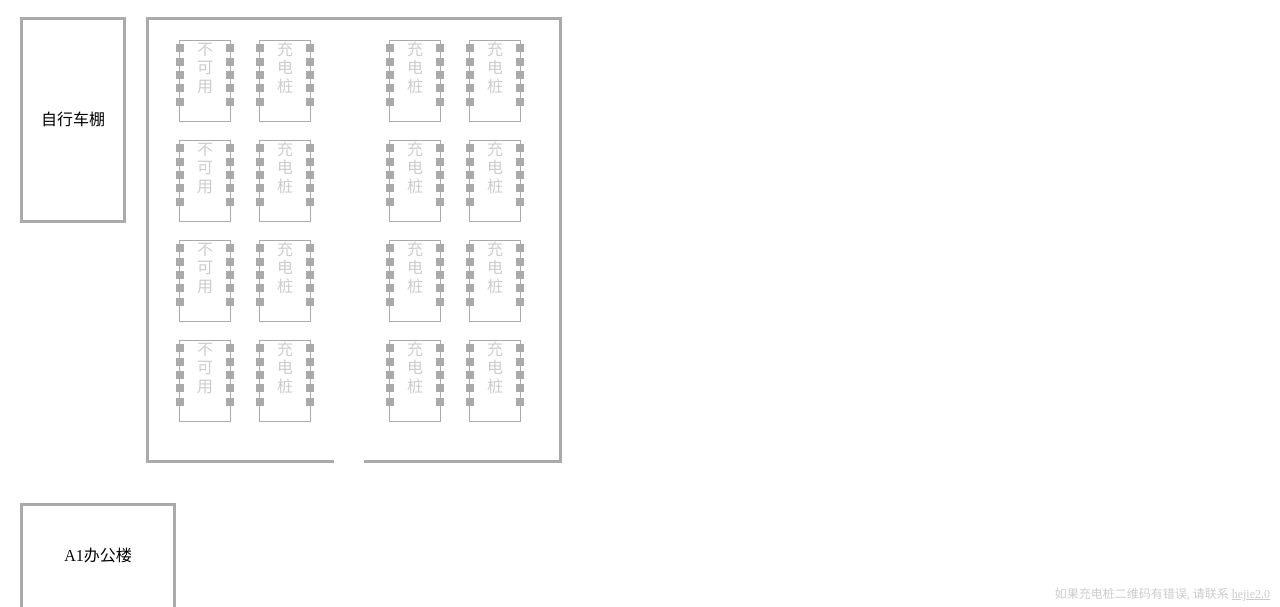
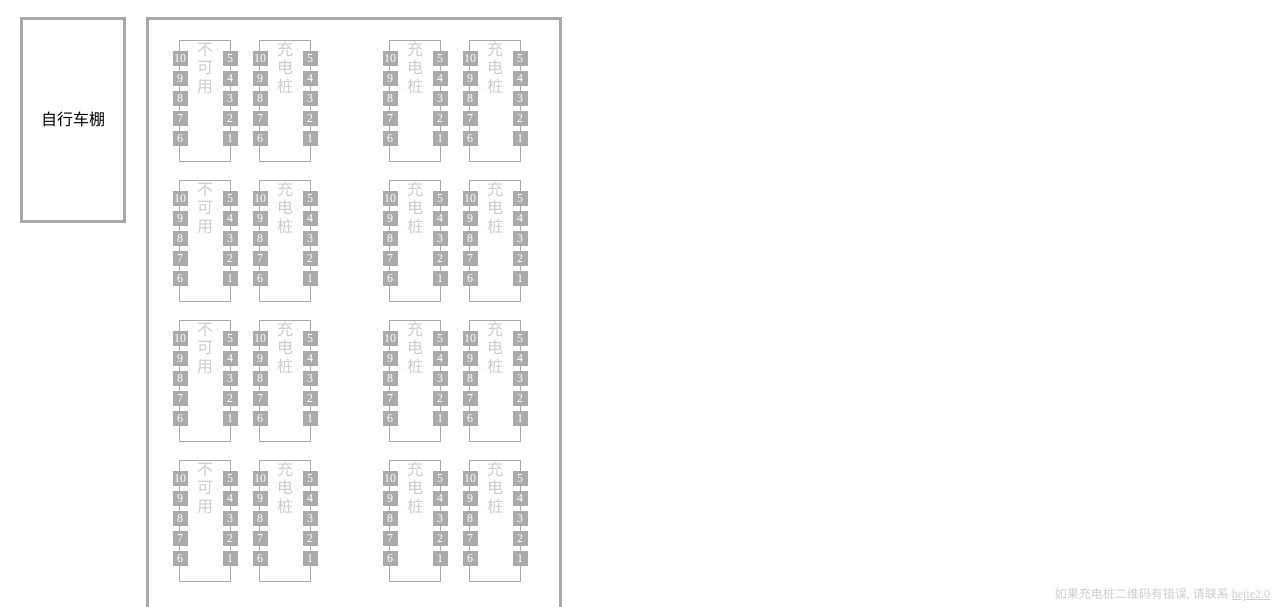
Before and after one commit to AJLoveChina/xunfeiCharge, a website: page src/index.html in a window 1280 px wide. Shown: the part 188-795 px from the top of the page. Drawn offline with nearby package versions, Linux system fonts and the light colour scheme.

Commit message:
自动生成二维码

```diff
--- a/src/css/custom.less
+++ b/src/css/custom.less
@@ -54,14 +54,19 @@ a{
   @width: 100px;
   @height: 300px;
 
-  &.disabled{
-    cursor:text;
-  }
+
   cursor:pointer;
   position: absolute;
   width: @width;
   height: @height;
   border: 1px solid #aaa;
+
+
+  &.disabled{
+    .interface{
+      cursor:no-drop;
+    }
+  }
 
   .interface {
     @w : 20px;
@@ -75,6 +80,12 @@ a{
     text-align: center;
     line-height: @h;
     margin-top:-@h / 2;
+    cursor: pointer;
+
+    &:hover {
+      color:white;
+      background: orange;
+    }
 
   }
 }
--- a/src/index.html
+++ b/src/index.html
@@ -7,6 +7,7 @@
     <link rel="stylesheet" href="css/custom.css">
     <script src="http://cdn.bootcss.com/jquery/1.10.2/jquery.min.js"></script>
     <script src="http://cdn.bootcss.com/layer/3.1.0/layer.js"></script>
+    <script src="https://cdn.bootcss.com/jquery.qrcode/1.0/jquery.qrcode.min.js"></script>
     <script src="js/custom.js"></script>
 </head>
 <body>
@@ -25,7 +26,8 @@
 <a href="https://github.com/AJLoveChina/xunfeiCharge"><img style="position: absolute; top: 0; right: 0; border: 0;" src="./imgs/forkme_right_darkblue_121621.png" alt="Fork me on GitHub"></a>
 <div class="log" style="font-size: 12px;margin-top:40px;">
     <h5>更新日志</h5>
-    <p>2018.08.28 有同事反馈同一充电桩不可以用一个二维码,不然如果这个二维码对应的端口正在充电,扫码无效(正在修复ing)</p>
+    <p>2018.08.29 感谢@李笑笑童鞋提示, 使用URL编码二维码,无需使用图片, 识别更加迅速</p>
+    <p>2018.08.28 有同事反馈同一充电桩不可以用一个二维码,不然如果这个二维码对应的端口正在充电,扫码无效(已修复)</p>
 </div>
 
 </body>
--- a/src/js/custom.js
+++ b/src/js/custom.js
@@ -1,7 +1,7 @@
 $(function () {
     let zhuziList = [];
     let zzW = 50,
-        zzH = 80;
+        zzH = 120;
     let zzOffsetW = 30,
         zzOffsetH = 20;
     let container = $(".container");
@@ -60,51 +60,71 @@ $(function () {
         item = $(item);
         let zhuziW = item.width(),
             zhuziH = item.height();
-        let w = 8,
-            h = 8;
-        for (let i = 0; i < 5; i++) {
-            list.push({
-                top: zhuziH / 6 * (i + 1),
-                left: -w / 2,
+        let w = 15,
+            h = 15;
+        for (let i = 0; i < 10; i++) {
+            let m = i % 5;
+            let child = $("<div>");
+            child.addClass("interface");
+            child.css({
+                top: zhuziH / 6 * (m + 1),
                 width: w,
-                height: h
-            })
+                height: h,
+                fontSize: '12px',
+                lineHeight: h + "px"
+            });
+            if (i < 5) {
+                child.css({
+                    left : -w / 2
+                })
+            } else {
+                child.css({
+                    right : -w / 2
+                })
+            }
+            child.html(10 - i);
+            item.append(child);
         }
 
-        for (let i = 0; i < 5; i++) {
-            list.push({
-                top: zhuziH / 6 * (i + 1),
-                right: -w / 2,
-                width: w,
-                height: h
-            })
-        }
-
-        list.forEach((css, i) => {
-            let child = $("<div>");
-            child.addClass("interface");
-            child.css(css);
-            item.append(child);
-        })
     });
 
-    $('.zhuzi').click(function () {
-        let index = $(this).attr("index");
+    let bianhao = {
+        "1": 101968,
+        "2": 101970,
+        "3": 101864,
+        "4": 101863,
+        "5": 101975,
+        "6": 101971,
+        "7": 101978,
+        "8": 101949,
+        "9": 101973,
+        "10": 101979,
+        "11": 101948,
+        "12": 101865
+    };
 
-        if ($(this).hasClass('disabled')) {
+    $('.zhuzi .interface').click(function () {
+        let zhuzi = $(this).parents('.zhuzi');
+        let index = zhuzi.attr("index") + "";
+
+        if (zhuzi.hasClass('disabled')) {
             return layer.msg("这个充电桩还没搞好")
         }
 
         layer.open({
             type: 1,
-            title: `${index}号充电桩二维码`,
+            title: `${bianhao[index]} - ${$(this).html()}号充电桩二维码`,
             skin: 'layui-layer-demo', //样式类名
             closeBtn: 0, //不显示关闭按钮
             anim: 2,
             shadeClose: true, //开启遮罩关闭
-            content: `<div style="padding:20px;"><p style="font-size:12px;line-height:20px;">扫描之后不知道自己的电瓶车插头编号<br>可以查看讯飞的那个小程序知晓<br>步骤:科大优享=>发现=>个人中心=>使用记录=>端口</p><img src="imgs/${index}.jpg"></div>`
+            content: `<div style="padding:20px;"><p style="font-size:12px;line-height:20px;">扫描之后不知道自己的电瓶车插头编号<br>可以查看讯飞的那个小程序知晓<br>步骤:科大优享=>发现=>个人中心=>使用记录=>端口</p><div id="qrcode"></div></div></div>`
         });
-    })
+
+        $('#qrcode').qrcode(`http://www.washpayer.com/userLogin?l=${bianhao[index]}&chargeindex=` + $(this).html());
+    });
+
+
 
     $(".contact").click(function () {
         layer.msg("联系邮箱 : 735267452@qq.com", {
```
Also changed, not shown: src/css/custom.css, src/imgs/1.jpg (deleted), src/imgs/10.jpg (deleted), src/imgs/11.jpg (deleted), src/imgs/12.jpg (deleted), src/imgs/2.jpg (deleted), src/imgs/3.jpg (deleted), src/imgs/4.jpg (deleted), src/imgs/5.jpg (deleted), src/imgs/6.jpg (deleted), src/imgs/7.jpg (deleted), src/imgs/8.jpg (deleted), src/imgs/9.jpg (deleted).
